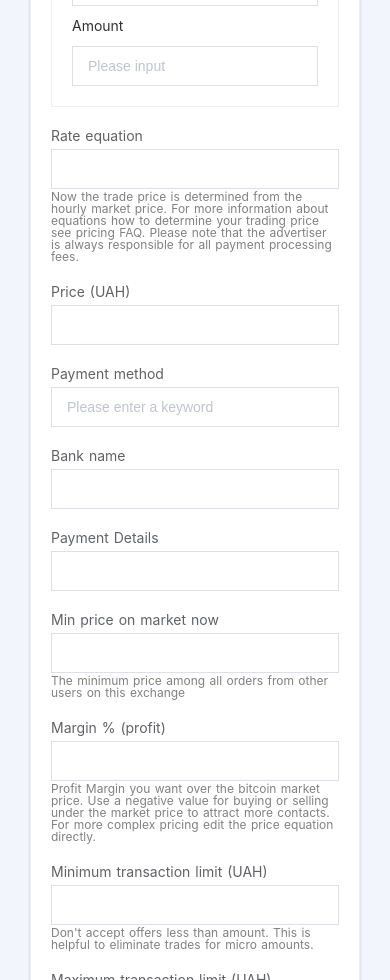
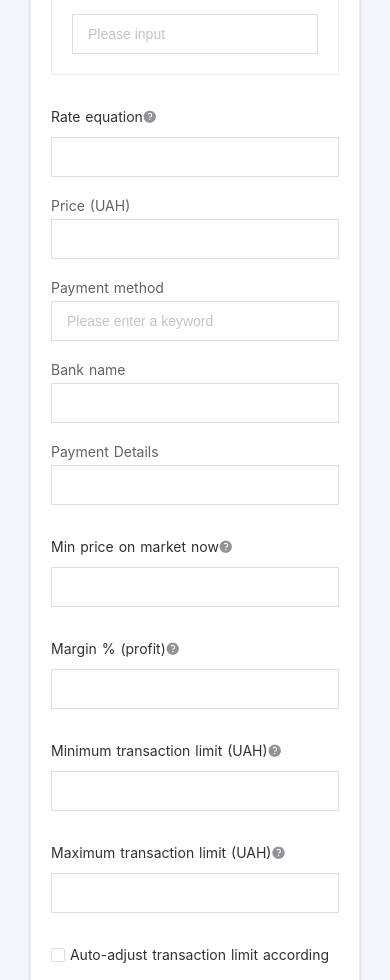
Before and after one commit to iLLia12/P2Pax, a Nuxt app: page /trade/create in a window 390 px wide. Shown: the part 1020-2000 px from the top of the page. Built offline with nearby package versions, Linux system fonts and the light colour scheme.

Commit message:
terminologies

```diff
--- a/assets/scss/app.scss
+++ b/assets/scss/app.scss
@@ -86,13 +86,18 @@ button, input {
     width: 15px;
     height: 15px;
 }
-
-
+.icon-help {
+    color: #909399;
+    display: none;
+}
+.el-tooltip__popper {
+    width: 60%;
+}
+.btn-pink {
+    background-color: $--color-pink;
+    border-color: $--color-pink;
+}
 @media (max-width: 1920px){
-    .icon-exchange-wrap {
-        /*padding-top: 80px!important;
-        width: 70px!important;*/
-    }
     .icon-exchange-outer {
         display: flex;
         justify-content: center;
@@ -146,7 +151,6 @@ button, input {
     .join-col {
         height: 90px!important;
     }
-
     .follow-col {
         height: 90px!important;
     }
@@ -161,6 +165,16 @@ button, input {
     }
     .el-range-separator {
         width: 15%!important;
+    }
+}
+@media (max-width: 990px){
+    .icon-help {
+        color: #909399;
+        display: inline-block!important;
+        cursor: pointer;
+    }
+    .form-hits {
+        display: none;
     }
 }
 @media (max-width: 950px){
--- a/assets/scss/variables.scss
+++ b/assets/scss/variables.scss
@@ -19,3 +19,5 @@ $screen-lg-min: 992px;
 
 // Large tablets and desktops
 $screen-xl-min: 1200px;
+
+$--color-pink:#ee44aa;
--- a/lang/en-US.js
+++ b/lang/en-US.js
@@ -103,6 +103,7 @@ export default {
             start_time:"Start time",
             end_time:"End time",
             advertisement_rules:"Advertisement rules and requirements",
+            margin:"Margin % (profit)",
             btn:{
                 btc:"0 BTC"
             },
--- a/lang/ru-RU.js
+++ b/lang/ru-RU.js
@@ -99,6 +99,7 @@ export default {
             start_time:"Начальное время",
             end_time:"Время окончания",
             advertisement_rules:"Правила и требования к рекламе",
+            margin:"Margin % (profit)",
             btn:{
                 btc:"0 BTC"
             },
--- a/pages/index.vue
+++ b/pages/index.vue
@@ -95,7 +95,7 @@
                             </el-select>
                         </el-form-item>
                         <el-form-item class="quick-buy-btn-wrap">
-                            <el-button class="search-btn" type="primary" @click="onSubmit">{{$t('buttons.search')}}</el-button>
+                            <el-button class="search-btn btn-pink" type="primary" @click="onSubmit">{{$t('buttons.search')}}</el-button>
                         </el-form-item>
                     </el-form>
                 </el-card>
@@ -281,7 +281,7 @@
                             </el-select>
                         </el-form-item>
                         <el-form-item class="quick-buy-btn-wrap">
-                            <el-button class="search-btn" type="primary" @click="onSubmit">{{$t('buttons.search')}}</el-button>
+                            <el-button class="search-btn btn-pink" type="primary" @click="onSubmit">{{$t('buttons.search')}}</el-button>
                         </el-form-item>
                     </el-form>
                 </el-card>
--- a/pages/trade/create.vue
+++ b/pages/trade/create.vue
@@ -48,7 +48,11 @@
                 </el-collapse>
                 <el-card class="box-card box-card-create-trade" :body-style="{height:'175px', borderRadius:'0'}">
                     <el-form :label-position="labelPosition" label-width="220px" :model="formLabelAlign">
-                        <el-form-item :label="$t('placeholders.resources')" prop="resource">
+                        <el-form-item label="" prop="resource">
+                            <span>{{$t('placeholders.resources')}}</span>
+                            <el-tooltip class="item" effect="dark" :content="$t('pages.post_trade.hits.a')" placement="top-start">
+                                <i class="el-icon-question icon-help"></i>
+                            </el-tooltip>
                             <el-row>
                                 <el-col :xs="24" :sm="24" :md="13" :lg="13" :xl="13">
                                     <el-radio-group v-model="formLabelAlign.resource">
@@ -159,7 +163,11 @@
                                 </el-col>
                             </el-row>
                         </el-form-item>
-                        <el-form-item :label="$t('pages.post_trade.rate_equation')">
+                        <el-form-item label="">
+                            <span>{{$t('pages.post_trade.rate_equation')}}</span>
+                            <el-tooltip class="item" effect="dark" :content="$t('pages.post_trade.hits.b')" placement="top-start">
+                                <i class="el-icon-question icon-help"></i>
+                            </el-tooltip>
                             <el-row>
                                 <el-col :xs="24" :sm="24" :md="13" :lg="13" :xl="13">
                                     <el-input v-model="formLabelAlign.region"></el-input>
@@ -213,7 +221,11 @@
                                 </el-col>
                             </el-row>
                         </el-form-item>
-                        <el-form-item :label="$t('pages.post_trade.min_price')">
+                        <el-form-item label="">
+                            <span>{{$t('pages.post_trade.min_price')}}</span>
+                            <el-tooltip class="item" effect="dark" :content="$t('pages.post_trade.hits.c')" placement="top-start">
+                                <i class="el-icon-question icon-help"></i>
+                            </el-tooltip>
                             <el-row>
                                 <el-col :xs="24" :sm="24" :md="13" :lg="13" :xl="13">
                                     <el-input v-model="formLabelAlign.type"></el-input>
@@ -225,7 +237,11 @@
                                 </el-col>
                             </el-row>
                         </el-form-item>
-                        <el-form-item label="Margin % (profit)">
+                        <el-form-item label="">
+                            <span>{{$t('pages.post_trade.margin')}}</span>
+                            <el-tooltip class="item" effect="dark" :content="$t('pages.post_trade.hits.d')" placement="top-start">
+                                <i class="el-icon-question icon-help"></i>
+                            </el-tooltip>
                             <el-row>
                                 <el-col :xs="24" :sm="24" :md="13" :lg="13" :xl="13">
                                     <el-input v-model="formLabelAlign.type"></el-input>
@@ -237,7 +253,11 @@
                                 </el-col>
                             </el-row>
                         </el-form-item>
-                        <el-form-item :label="$t('pages.post_trade.min_transaction')">
+                        <el-form-item label="">
+                            <span>{{$t('pages.post_trade.min_transaction')}}</span>
+                            <el-tooltip class="item" effect="dark" :content="$t('pages.post_trade.hits.e')" placement="top-start">
+                                <i class="el-icon-question icon-help"></i>
+                            </el-tooltip>
                             <el-row>
                                 <el-col :xs="24" :sm="24" :md="13" :lg="13" :xl="13">
                                     <el-input v-model="formLabelAlign.type"></el-input>
@@ -249,7 +269,11 @@
                                 </el-col>
                             </el-row>
                         </el-form-item>
-                        <el-form-item :label="$t('pages.post_trade.max_transaction')">
+                        <el-form-item label="">
+                            <span>{{$t('pages.post_trade.max_transaction')}}</span>
+                            <el-tooltip class="item" effect="dark" :content="$t('pages.post_trade.hits.f')" placement="top-start">
+                                <i class="el-icon-question icon-help"></i>
+                            </el-tooltip>
                             <el-row>
                                 <el-col :xs="24" :sm="24" :md="13" :lg="13" :xl="13">
                                     <el-input v-model="formLabelAlign.type"></el-input>
@@ -264,20 +288,22 @@
                         <el-form-item label="">
                             <el-row>
                                 <el-col :xs="24" :sm="24" :md="13" :lg="13" :xl="13">
-                                    <el-checkbox v-model="formLabelAlign.checked">
-                                    </el-checkbox>
-                                    <div class="checkbox-adjust">
+                                    <el-row>
+                                        <el-checkbox v-model="formLabelAlign.checked">
+                                        </el-checkbox>
                                         {{$t('pages.post_trade.hits.g')}}
-                                    </div>
-                                </el-col>
-                                <el-col :xs="24" :sm="24" :md="{span:10, offset:1}" :lg="{span:10, offset:1}" :xl="{span:10, offset:1}">
-                                    <div class="form-hits">
-                                        {{$t('pages.post_trade.hits.i')}}
-                                    </div>
+                                        <el-tooltip class="item" effect="dark" :content="$t('pages.post_trade.hits.i')" placement="top-start">
+                                            <i class="el-icon-question icon-help"></i>
+                                        </el-tooltip>
+                                    </el-row>
                                 </el-col>
                             </el-row>
                         </el-form-item>
-                        <el-form-item :label="$t('pages.post_trade.terms_of_trade')">
+                        <el-form-item label="">
+                            <span>{{$t('pages.post_trade.terms_of_trade')}}</span>
+                            <el-tooltip class="item" effect="dark" :content="$t('pages.post_trade.hits.j')" placement="top-start">
+                                <i class="el-icon-question icon-help"></i>
+                            </el-tooltip>
                             <el-row>
                                 <el-col :xs="24" :sm="24" :md="13" :lg="13" :xl="13">
                                     <el-input
@@ -505,8 +531,11 @@
             };
         },
         computed: {
+            isMobileSize() {
+                return (typeof window != "undefined") && window.innerWidth < 992;
+            },
             labelPosition() {
-                return (typeof window != "undefined") && window.innerWidth < 992 ? 'top' :'right';
+                return this.isMobileSize ? 'top' :'right';
             }
         },
         mounted() {
@@ -528,7 +557,7 @@
                 } else {
                     this.options = [];
                 }
-            }
+            },
         }
     }
 </script>
@@ -609,13 +638,11 @@
         background: #3b8070;
         border-radius: 0;
         height: auto;
-       //padding-bottom: 10px;
     }
     .follow-col {
         background: dodgerblue;
         border-radius: 0;
         height: auto;
-       // padding-bottom: 10px;
     }
     .join-col-text, .follow-col-text {
         height: 100%;
@@ -642,7 +669,7 @@
         line-height: 1;
         margin-bottom: 5px;
     }
-    .el-checkbox {
-
+    .icon-help {
+        display: none;
     }
 </style>
```
